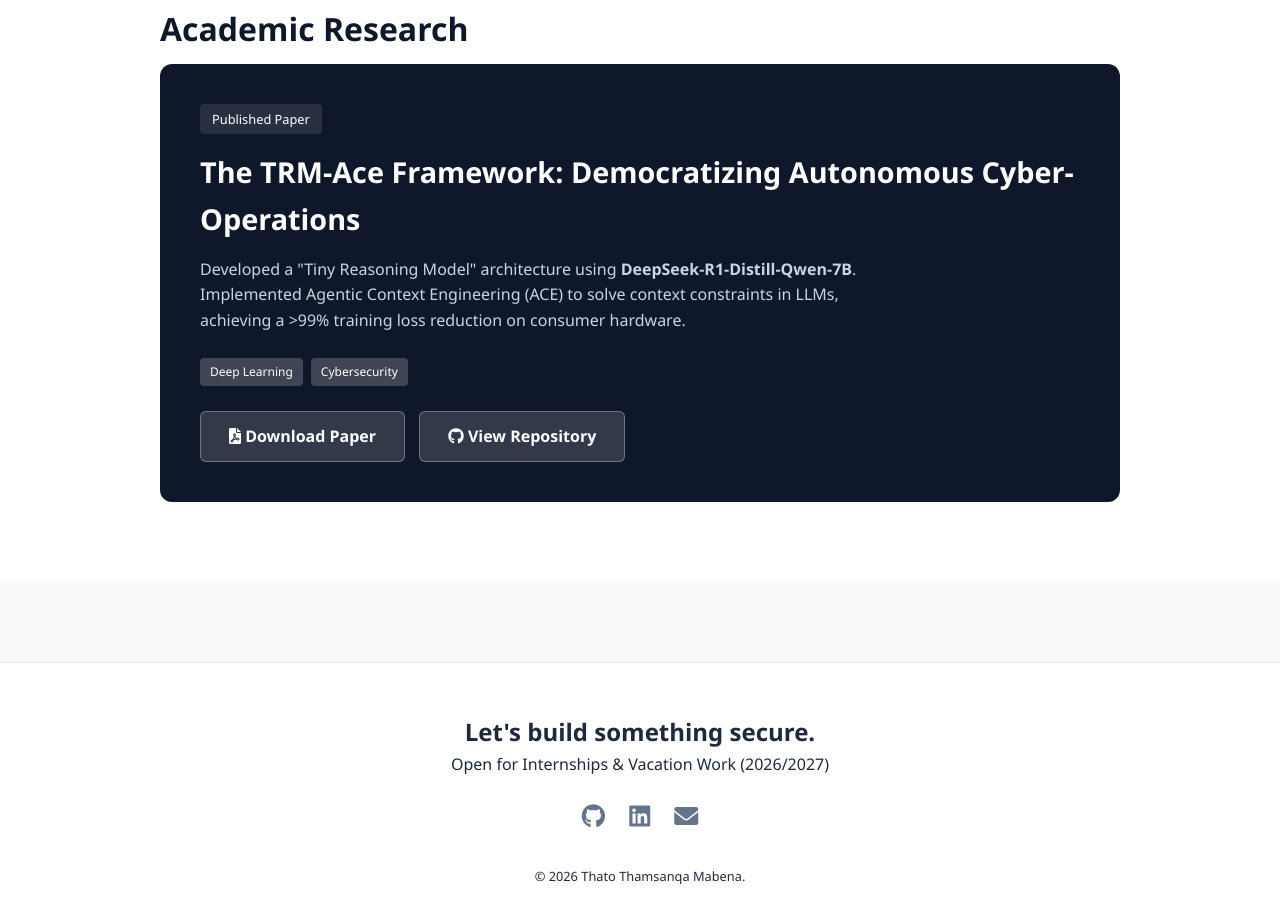
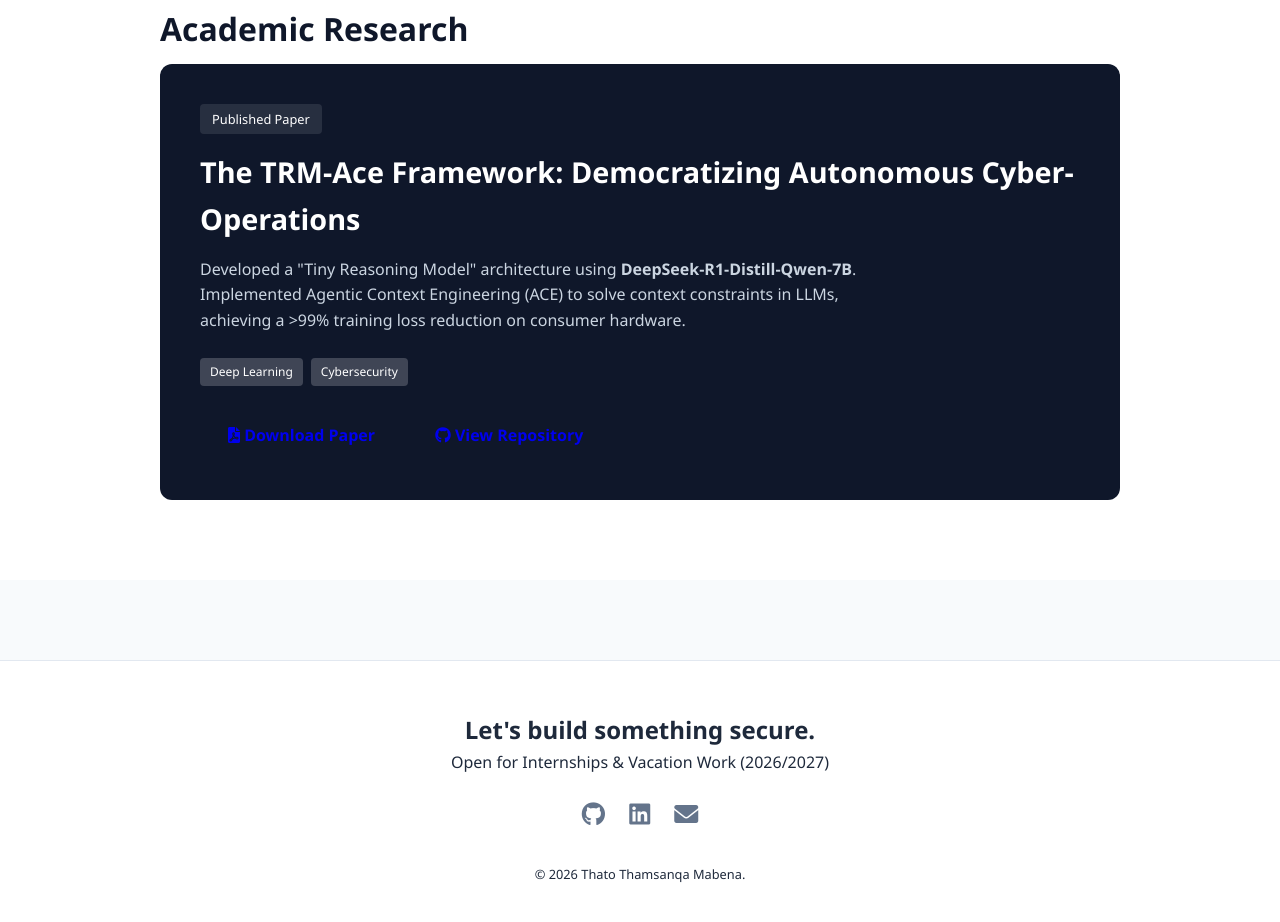
Before and after one commit to PTA-Avenger/thatomabena, a plain HTML site: page index.html in a window 1280 px wide. Shown: the part 2467-3389 px from the top of the page. Drawn offline with Linux system fonts and the light colour scheme.

```diff
--- a/index.html
+++ b/index.html
@@ -43,10 +43,6 @@
         .btn-primary:hover { background: #1d4ed8; transform: translateY(-2px); }
         .btn-outline { border: 2px solid #e2e8f0; color: var(--text-dark); margin-left: 10px; }
         .btn-outline:hover { border-color: var(--text-dark); background: transparent; }
-
-        /* Special button for dark background research box */
-        .btn-research { background: rgba(255,255,255,0.15); color: var(--white); border: 1px solid rgba(255,255,255,0.3); margin-right: 10px; }
-        .btn-research:hover { background: var(--white); color: var(--primary); }
 
         /* --- SKILLS SECTION --- */
         .bg-white { background: var(--white); }
@@ -141,7 +137,6 @@
                 <p>Engineering solutions for Fintech and Industrial Automation.</p>
             </div>
             <div class="projects-grid">
-
                 <div class="project-card">
                     <div class="card-body">
                         <span class="card-meta">Computer Vision / Fintech</span>
@@ -202,7 +197,6 @@
                         <a href="https://github.com/PTA-Avenger/fintech-fraud-detection" class="project-link">View Code <i class="fas fa-arrow-right"></i></a>
                     </div>
                 </div>
-
             </div>
         </div>
     </section>
@@ -229,7 +223,6 @@
                         <i class="fab fa-github"></i> View Repository
                     </a>
                 </div>
-
             </div>
         </div>
     </section>
```
